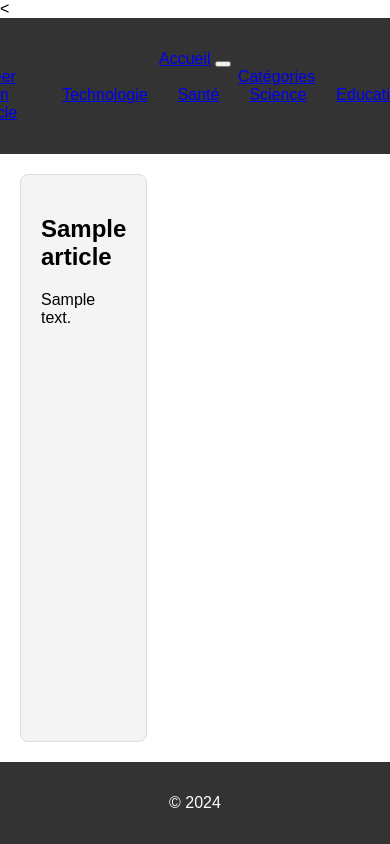
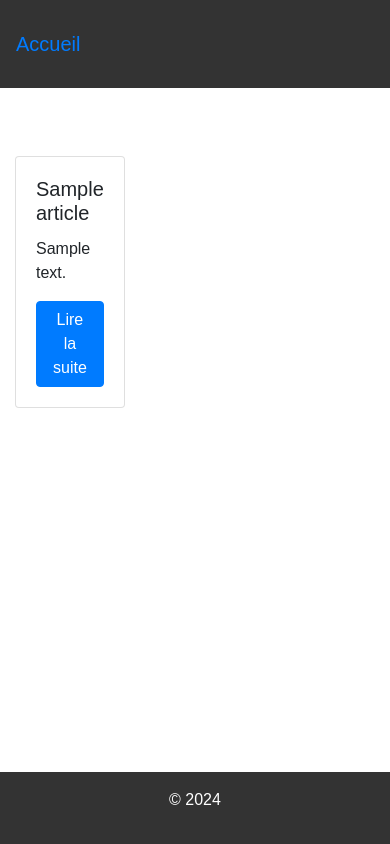
Before and after one commit to swandrn/blog_ecf, a PHP site: page / in a window 390 px wide; the page is wider, and only the part inside the window is pictured. Run offline with PHP 8.4, Linux system fonts and the light colour scheme; tables that the repository leaves empty hold one stand-in row (values such as "Sample post"); some libraries are stand-ins or nearby versions.

Commit message:
recuperer liste article avec id

```diff
--- a/index.php
+++ b/index.php
@@ -1,35 +1,39 @@
 <!DOCTYPE html>
 <html lang="fr">
 
-<?php require_once './handlers/article_data_handler.php' ?>
-<
+<?php require_once './handlers/article_data_handler.php'; ?>
+
 <head>
     <meta charset="UTF-8">
     <meta name="viewport" content="width=device-width, initial-scale=1.0">
+    <link rel="stylesheet" href="https://stackpath.bootstrapcdn.com/bootstrap/4.5.2/css/bootstrap.min.css">
     <link rel="stylesheet" href="./css/index.css">
     <title>Page d'accueil</title>
 </head>
 
 <body>
-    <!-- <header>
-        <nav>
-            <ul>
-                <li><a href="index.php">Liste des articles</a></li>
-                <li><a href="create_article.php">Créer un article</a></li>
-                <li><a href="edit_article.php">Editer un article</a></li>
-            </ul>
-        </nav>
-    </header> -->
-    <?php require 'header.php' ?>
-    <main>
-        <?php foreach($articles as $article):  ?>
-        <div class="article">
-            <h2><?= htmlspecialchars($article['titre']); ?></h2>
-            <p><?= htmlspecialchars($article['contenu']); ?></p>
+    <?php require 'header.php'; ?>
+    <main class="container mt-5">
+        <div class="row">
+            <?php foreach($articles as $article): ?>
+            <div class="col-md-4 mb-4">
+                <div class="card" data-article-id="<?= htmlspecialchars($article['id_article']); ?>">
+                    <div class="card-body">
+                        <h5 class="card-title"><?= htmlspecialchars($article['titre']); ?></h5>
+                        <p class="card-text"><?= nl2br(htmlspecialchars($article['contenu'])); ?></p>
+                        <a href="details_article.php?id=<?= htmlspecialchars($article['id_article']); ?>" class="btn btn-primary">Lire la suite</a>
+                    </div>
+                </div>
+            </div>
+            <?php endforeach; ?>
         </div>
-        <?php endforeach; ?>
     </main>
-    <?php require 'footer.php' ?>
+
+    <?php require 'footer.php'; ?>
+
+    <script src="https://code.jquery.com/jquery-3.5.1.slim.min.js"></script>
+    <script src="https://cdn.jsdelivr.net/npm/@popperjs/core@2.5.2/dist/umd/popper.min.js"></script>
+    <script src="https://stackpath.bootstrapcdn.com/bootstrap/4.5.2/js/bootstrap.min.js"></script>
 </body>
 
 </html>
```
